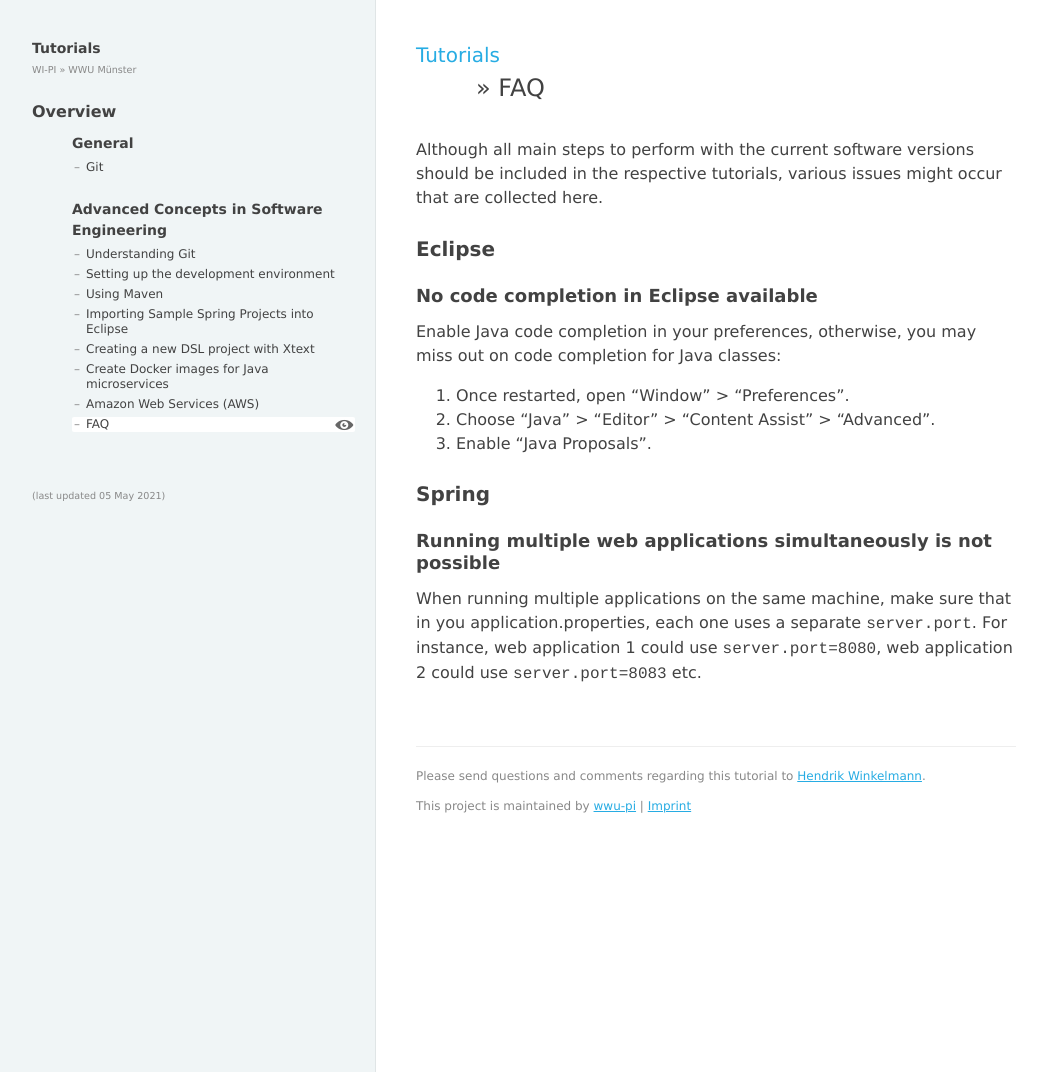
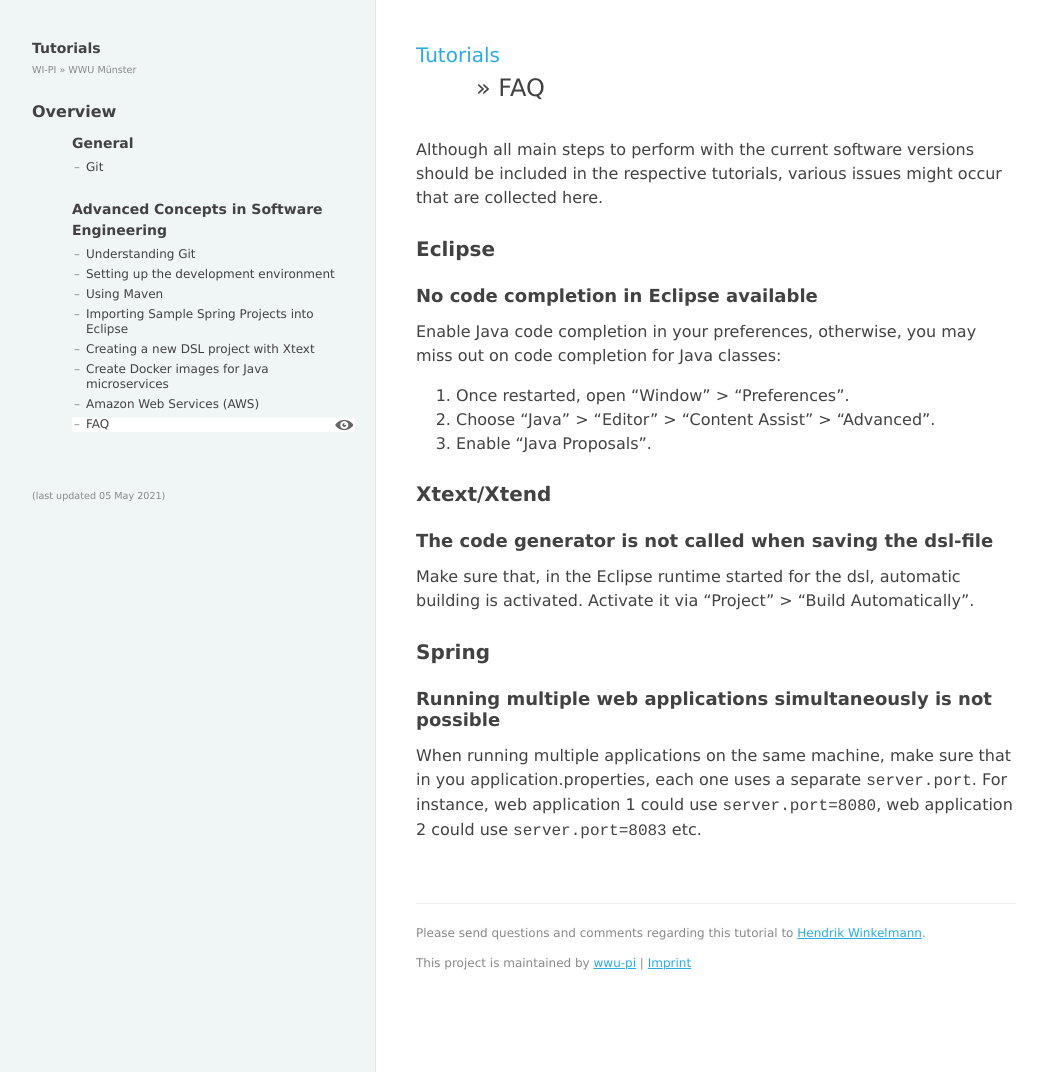
Before and after one commit to wwu-pi/tutorials, a Jekyll site: the page built from lectures/acse/100_faq.md, in a window 1280 px wide and 1072 px high. Shown: the whole window, without its empty margins (8-1055 px from the left). Built offline with Jekyll 4.4.1, drawn with Linux system fonts in a browser that asks for light colours.

Commit message:
Added FAQ-entry for Xtext/Xtend

```diff
--- a/lectures/acse/100_faq.md
+++ b/lectures/acse/100_faq.md
@@ -13,6 +13,12 @@ Enable Java code completion in your preferences, otherwise, you may miss out on
    1. Choose "Java" > "Editor" > "Content Assist" > "Advanced".
    1. Enable "Java Proposals".
 
+## Xtext/Xtend
+#### The code generator is not called when saving the dsl-file
+Make sure that, in the Eclipse runtime started for the dsl, automatic building is activated. Activate it via "Project" > "Build Automatically".
+
+
+
 ## Spring
 
 #### Running multiple web applications simultaneously is not possible
```
